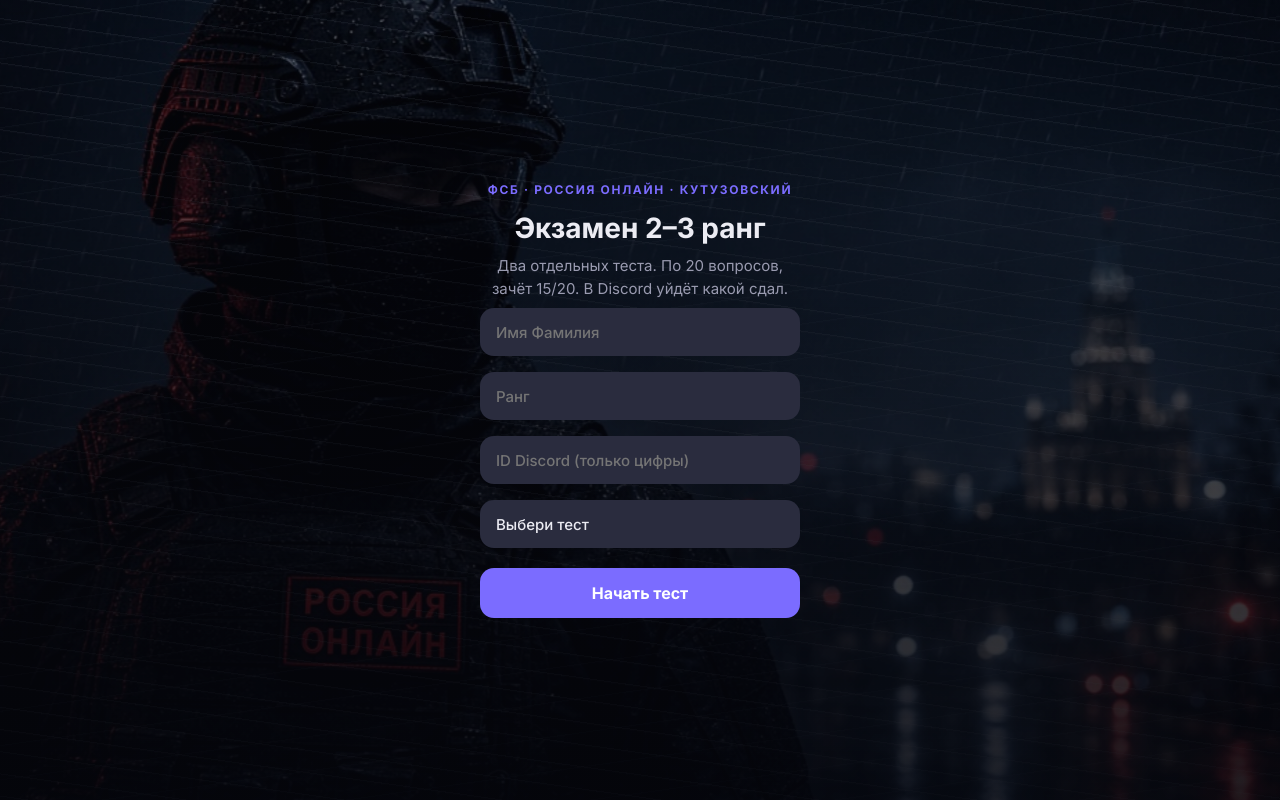
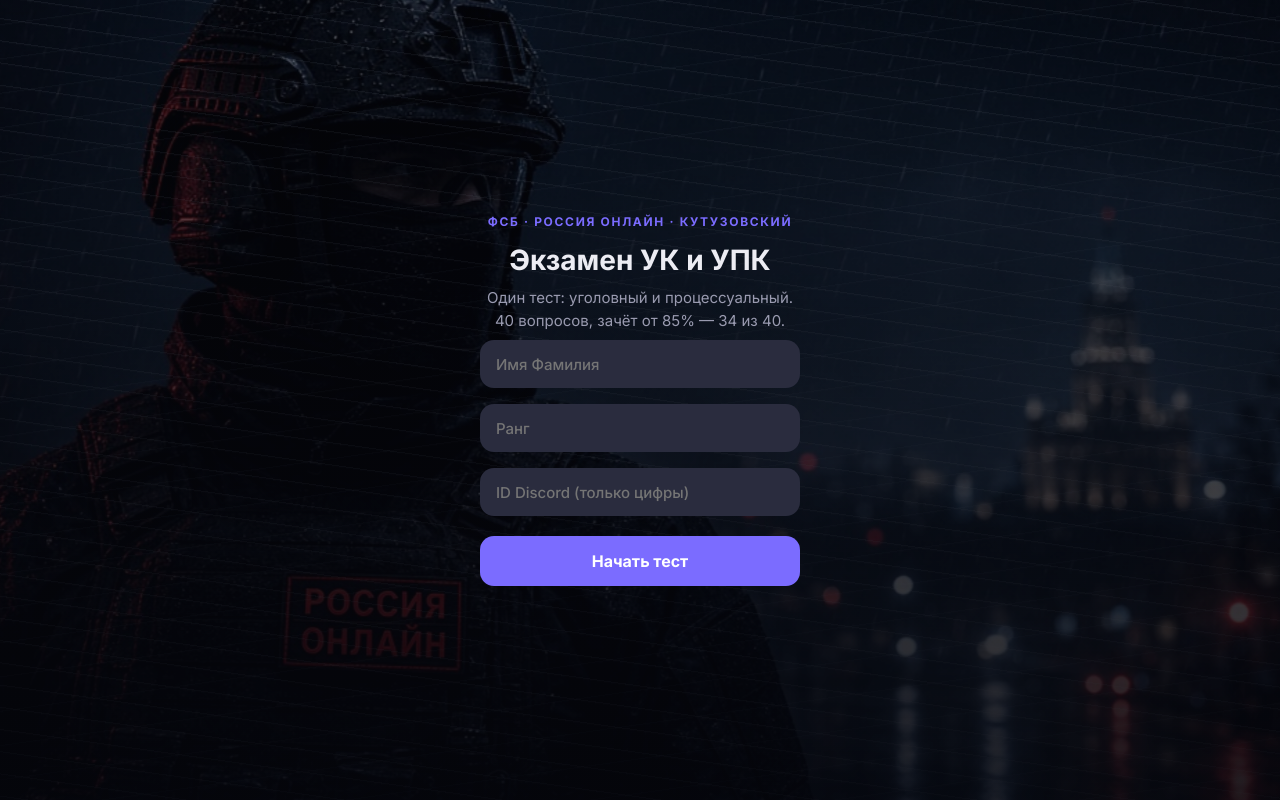
Before and after one commit to Tophik2345/fsb-test, a plain HTML site: page index.html in a window 1280 px wide. Drawn offline with Linux system fonts and the light colour scheme.

Commit message:
Add files via upload

```diff
--- a/index.html
+++ b/index.html
@@ -3,7 +3,7 @@
 <head>
   <meta charset="UTF-8" />
   <meta name="viewport" content="width=device-width, initial-scale=1, viewport-fit=cover" />
-  <title>ФСБ · Экзамен УК / УПК</title>
+  <title>ФСБ · Экзамен УК и УПК</title>
   <link rel="preconnect" href="https://fonts.googleapis.com" />
   <link href="https://fonts.googleapis.com/css2?family=Inter:wght@400;500;600;700&display=swap" rel="stylesheet" />
   <style>
@@ -81,7 +81,6 @@
   <div class="app" id="app"></div>
   <script>
     const WEBHOOK = "https://discord.com/api/webhooks/1542877684252680242/odwVVl_HRglI9jvkg2uJXabWUp_7txjO7tF5PnSKZIMgneUKUQNvCHuUv2ls7IOT1g1a";
-    const PASS = 15;
     const UK_QS = [
       { tag: "УК", text: "Нет статьи в УК. Можно взять похожую «по смыслу»?", options: ["Да, ближайшую", "Да, по уставу", "Нет. Аналогии нет", "Да, если вред большой"], correct: 2 },
       { tag: "УК", text: "Приказ или устав сам по себе создаёт состав?", options: ["Да, приказ директора", "Да, внутренний акт", "Нет", "Да, на Лубянке"], correct: 2 },
@@ -127,8 +126,9 @@
       { tag: "УПК", text: "Бежит, жизни ничьей не угрожает:", options: ["Стрелять можно", "Стрелять нельзя", "Можно в ноги", "Можно после третьего окрика"], correct: 1 }
     ];
 
-    let QUESTIONS = UK_QS;
-    let exam = "УК";
+    const QUESTIONS = UK_QS.concat(UPK_QS);
+    const PASS = Math.ceil(QUESTIONS.length * 85 / 100);
+    const exam = "УК и УПК";
     const app = document.getElementById("app");
     let answers = Array(QUESTIONS.length).fill(null);
     let nick = "", rank = "", disc = "";
@@ -137,32 +137,23 @@
       app.innerHTML = `
         <div class="screen">
           <div class="badge">ФСБ · Россия Онлайн · Кутузовский</div>
-          <h1>Экзамен 2–3 ранг</h1>
-          <p>Два отдельных теста. По 20 вопросов, зачёт ${PASS}/20. В Discord уйдёт какой сдал.</p>
+          <h1>Экзамен УК и УПК</h1>
+          <p>Один тест: уголовный и процессуальный. ${QUESTIONS.length} вопросов, зачёт от 85% — ${PASS} из ${QUESTIONS.length}.</p>
           <input class="nick" id="nick" placeholder="Имя Фамилия" maxlength="40" />
           <input class="nick" id="rank" placeholder="Ранг" maxlength="16" />
           <input class="nick" id="disc" placeholder="ID Discord (только цифры)" maxlength="32" />
-          <select class="nick" id="examSel">
-            <option value="">Выбери тест</option>
-            <option value="УК">УК — уголовный кодекс</option>
-            <option value="УПК">УПК — процессуальный кодекс</option>
-          </select>
           <button class="submit" style="max-width:320px;margin-top:12px" id="go">Начать тест</button>
         </div>`;
       document.getElementById("go").onclick = () => {
         nick = document.getElementById("nick").value.trim().replace(/\s+/g, " ");
         rank = document.getElementById("rank").value.trim();
         disc = document.getElementById("disc").value.trim();
-        const which = document.getElementById("examSel").value;
         const nameOk = /^[A-Za-zА-Яа-яЁё]{2,}(?:[\-'][A-Za-zА-Яа-яЁё]+)*\s+[A-Za-zА-Яа-яЁё]{2,}(?:[\-'][A-Za-zА-Яа-яЁё]+)*$/.test(nick);
         const rankOk = /^\d{1,3}$/.test(rank);
         const idOk = /^\d{17,20}$/.test(disc);
         if (!nameOk) { alert("Имя Фамилия: два слова, как в IC."); return document.getElementById("nick").focus(); }
         if (!rankOk) { alert("Ранг — число."); return document.getElementById("rank").focus(); }
         if (!idOk) { alert("ID Discord — только цифры, 17–20 знаков."); return document.getElementById("disc").focus(); }
-        if (!which) { alert("Выбери УК или УПК."); return document.getElementById("examSel").focus(); }
-        exam = which;
-        QUESTIONS = which === "УК" ? UK_QS : UPK_QS;
         answers = Array(QUESTIONS.length).fill(null);
         renderQuiz();
       };
```
